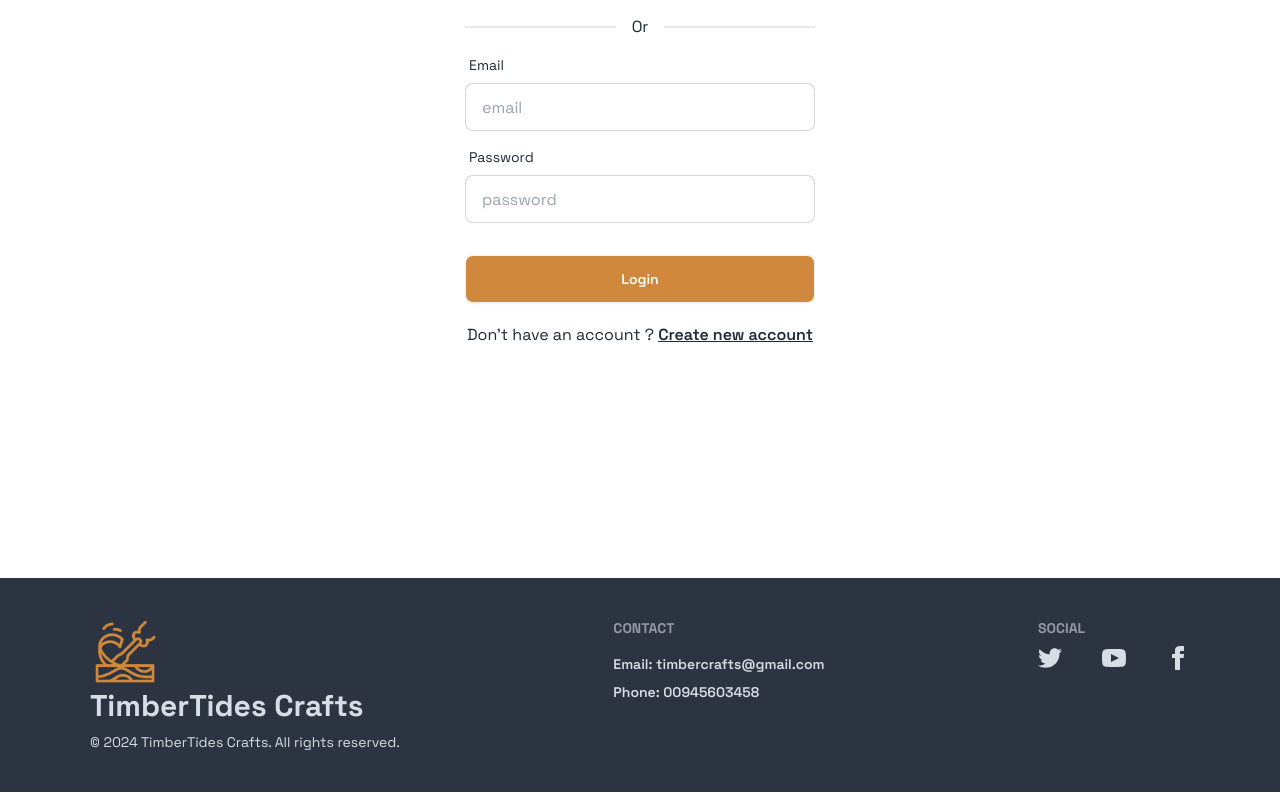
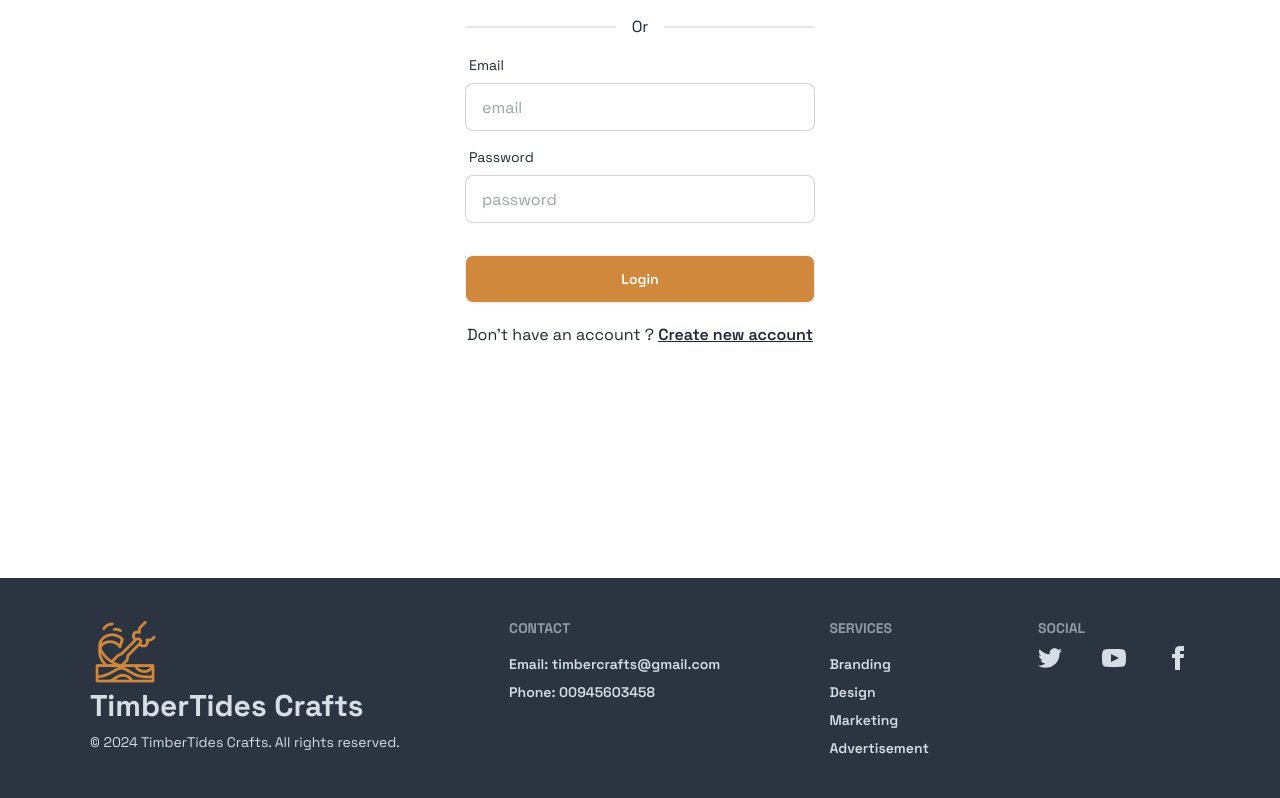
Before and after one commit to Shahriar-Samir/TimberTide-Crafts-Client, a React (Vite) app: page /login in a window 1280 px wide. Shown: the part 355-1153 px from the top of the page. Built offline with nearby package versions, Linux system fonts and the light colour scheme; no server answers.

Commit message:
modified footer

```diff
--- a/src/components/footer.jsx
+++ b/src/components/footer.jsx
@@ -15,6 +15,13 @@ const Footer = () => {
     <a className="link link-hover font-semibold">Email: timbercrafts@gmail.com</a>
     <a className="link link-hover font-semibold">Phone: 00945603458</a>
   </nav>
+  <nav className="flex flex-col gap-2">
+    <h6 className="footer-title">Services</h6>
+    <a className="link link-hover font-semibold">Branding</a>
+    <a className="link link-hover font-semibold">Design</a>
+    <a className="link link-hover font-semibold">Marketing</a>
+    <a className="link link-hover font-semibold">Advertisement</a>
+  </nav>
   <nav>
     <h6 className="footer-title">Social</h6>
     <div className="grid grid-flow-col gap-10">
```
